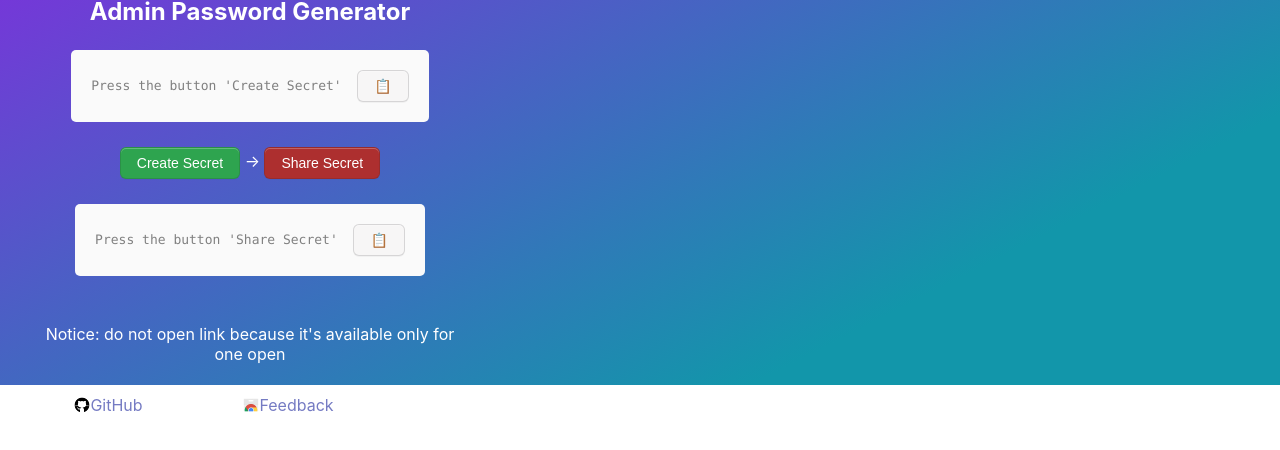
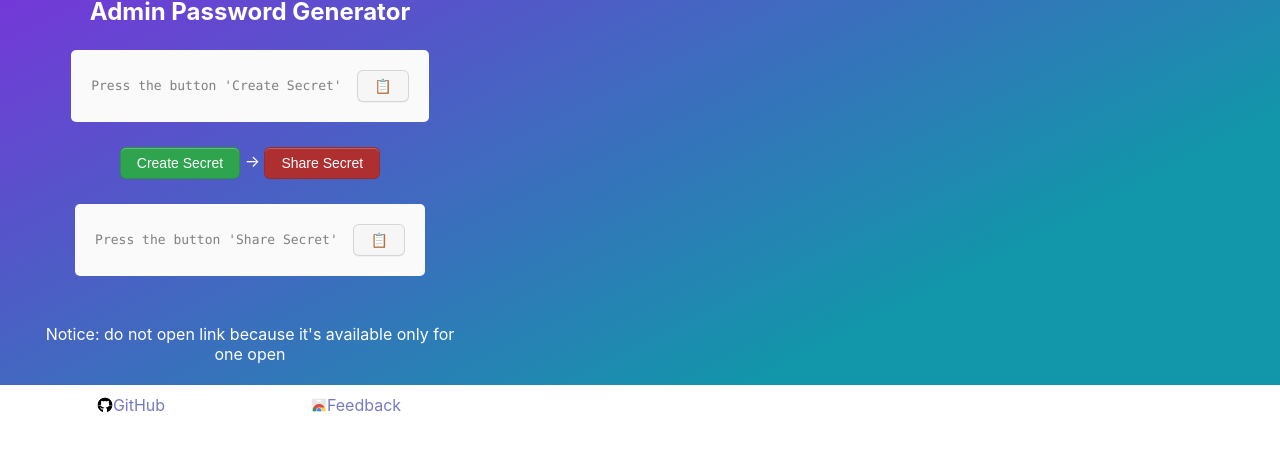
Before and after one commit to 2FrogsStudio/admin-password-generator-chrome-extension, a Next.js app: page / in a window 1280 px wide. Shown: the top 450 px of the page. Built offline with nearby package versions, Linux system fonts and the light colour scheme.

Commit message:
fix width

```diff
--- a/components/Footer/Footer.module.css
+++ b/components/Footer/Footer.module.css
@@ -1,5 +1,5 @@
 .footer {
-  width: 400px;
+  width: 490px;
   display: flex;
   flex: 1;
   height: 20px;
--- a/components/Footer/index.js
+++ b/components/Footer/index.js
@@ -33,9 +33,6 @@ export default function Footer() {
         </span>
         Feedback
       </a>
-
-
-
     </footer>
   );
 }
```
